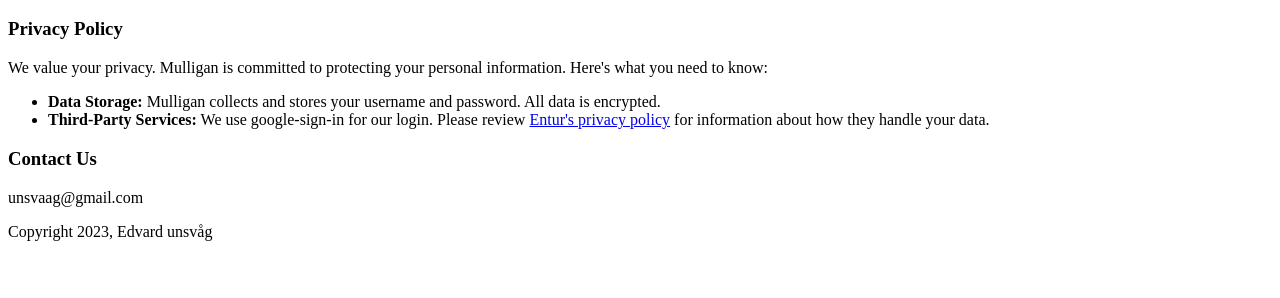
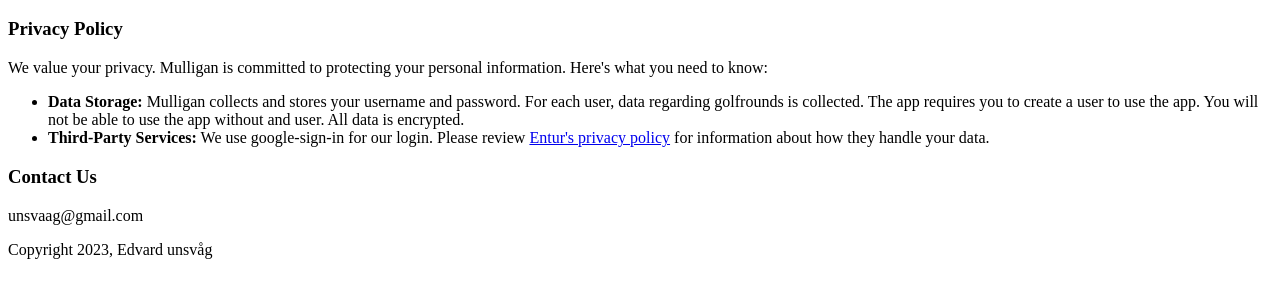
Before and after one commit to Edvardunsvag/MulliganPrivacyPolicy, a plain HTML site: page index.html in a window 1280 px wide. Shown: the part 48-346 px from the top of the page. Drawn offline with Linux system fonts and the light colour scheme.

Commit message:
Update index.html

```diff
--- a/index.html
+++ b/index.html
@@ -3,7 +3,7 @@
 <h3>Privacy Policy</h3>
 <p>We value your privacy. Mulligan is committed to protecting your personal information. Here's what you need to know:</p>
 <ul>
-  <li><b>Data Storage:</b> Mulligan collects and stores your username and password. All data is encrypted. </li>
+  <li><b>Data Storage:</b> Mulligan collects and stores your username and password. For each user, data regarding golfrounds is collected. The app requires you to create a user to use the app. You will not be able to use the app without and user. All data is encrypted. </li>
   <li><b>Third-Party Services:</b> We use google-sign-in for our login. Please review <a href="https://om.entur.no/personvern//">Entur's privacy policy</a> for information about how they handle your data.</li>
 </ul>
 
```
